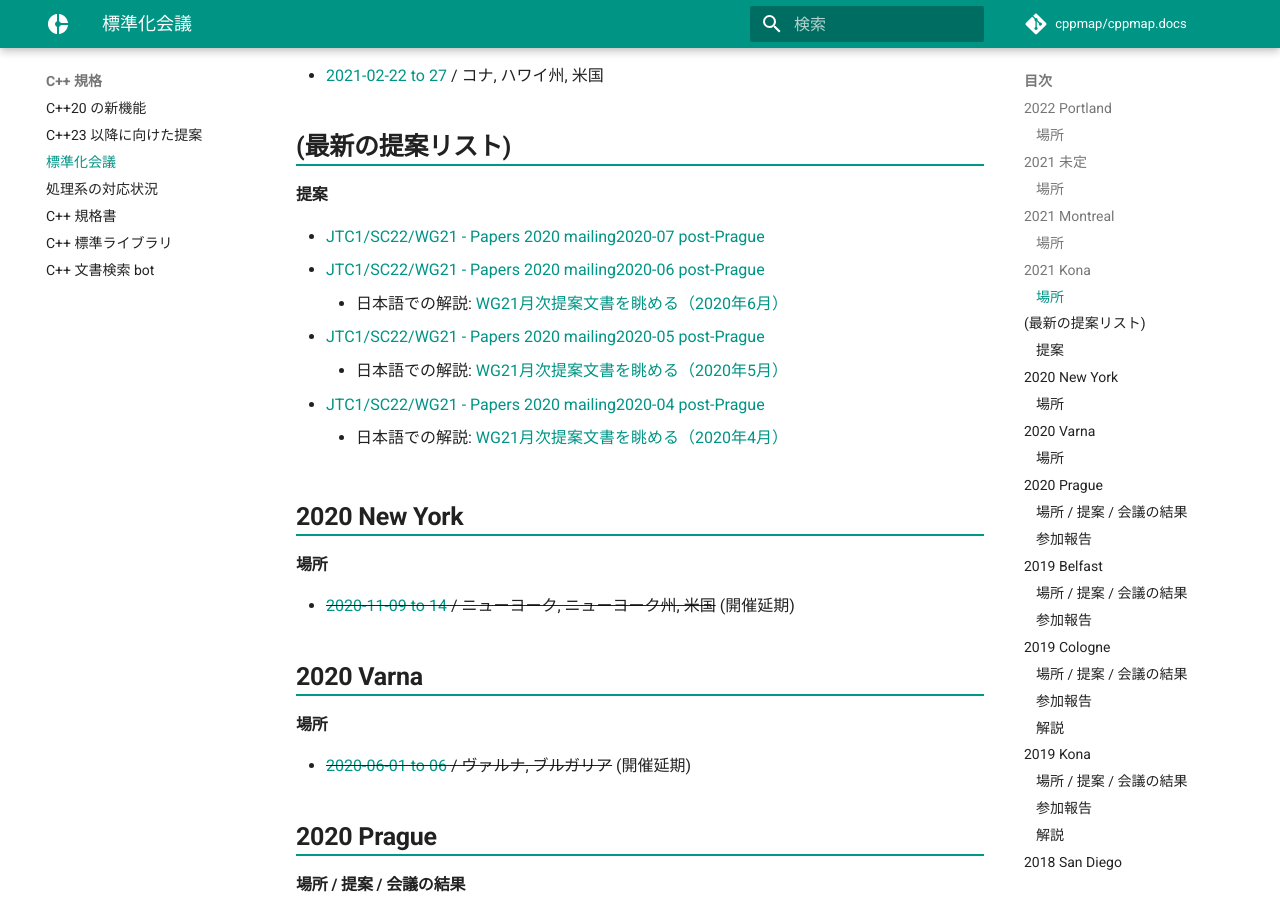
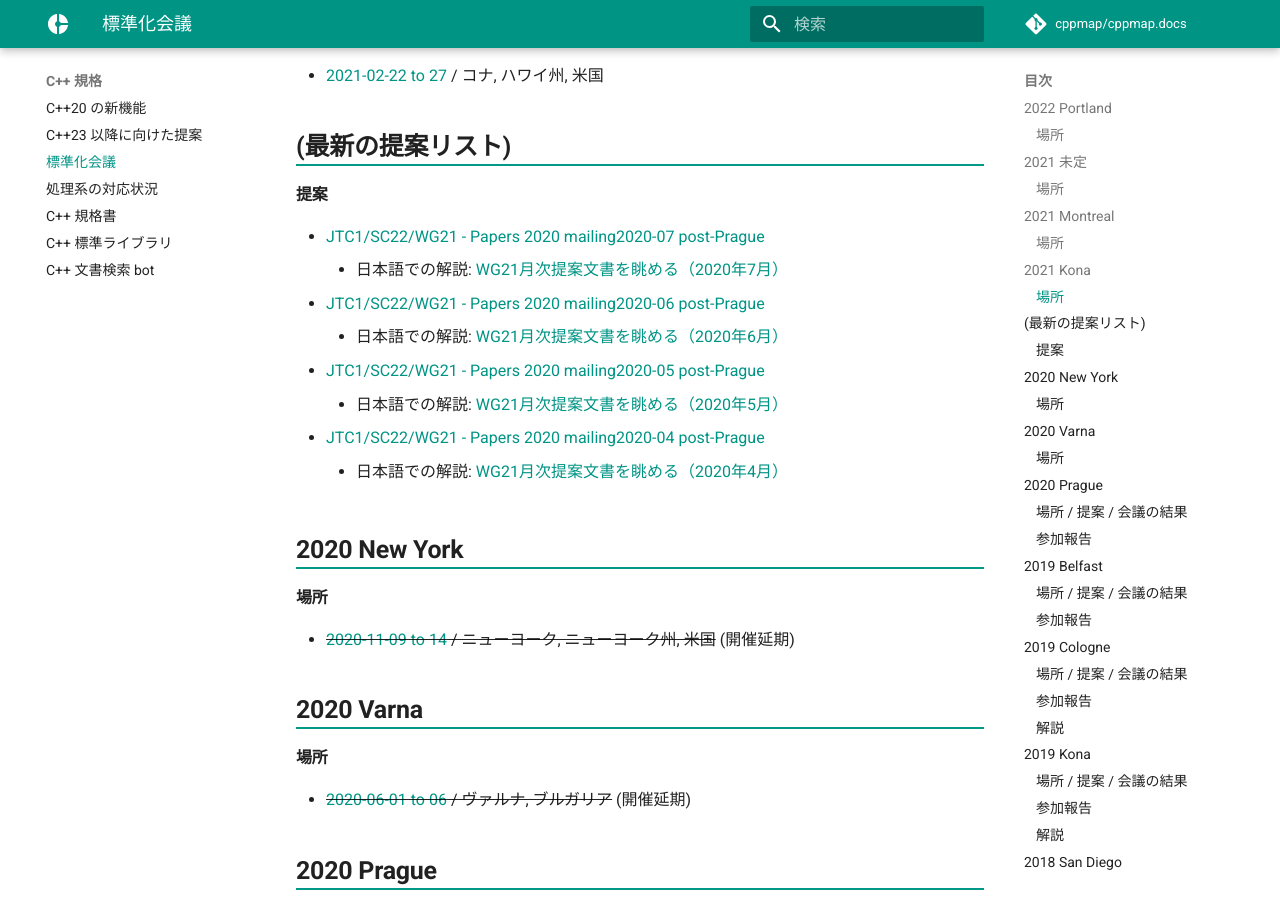
Before and after one commit to cppmap/cppmap.docs, an MkDocs documentation site: the page built from docs/standardization/meetings.md, in a window 1280 px wide and 900 px high, scrolled down 813 px. Built offline with MkDocs 1.6.1 and Material for MkDocs 9.7.7, drawn with Linux system fonts in a browser that asks for light colours; nearby versions of some CDN libraries; comment, search, counter and statistics services are not loaded.

Commit message:
Update meetings.md

```diff
--- a/docs/standardization/meetings.md
+++ b/docs/standardization/meetings.md
@@ -23,6 +23,7 @@ C++ の規格を議論する C++ 標準化委員会の主要会議の開催情
 ## (最新の提案リスト)
 #### 提案
 - [JTC1/SC22/WG21 - Papers 2020 mailing2020-07 post-Prague](http://www.open-std.org/jtc1/sc22/wg21/docs/papers/2020/#mailing2020-07)
+    - 日本語での解説: [WG21月次提案文書を眺める（2020年7月）](https://onihusube.hatenablog.com/entry/2020/08/12/014639)
 - [JTC1/SC22/WG21 - Papers 2020 mailing2020-06 post-Prague](http://www.open-std.org/jtc1/sc22/wg21/docs/papers/2020/#mailing2020-06)
     - 日本語での解説: [WG21月次提案文書を眺める（2020年6月）](https://onihusube.hatenablog.com/entry/2020/07/05/003248)
 - [JTC1/SC22/WG21 - Papers 2020 mailing2020-05 post-Prague](http://www.open-std.org/jtc1/sc22/wg21/docs/papers/2020/#mailing2020-05)
```
